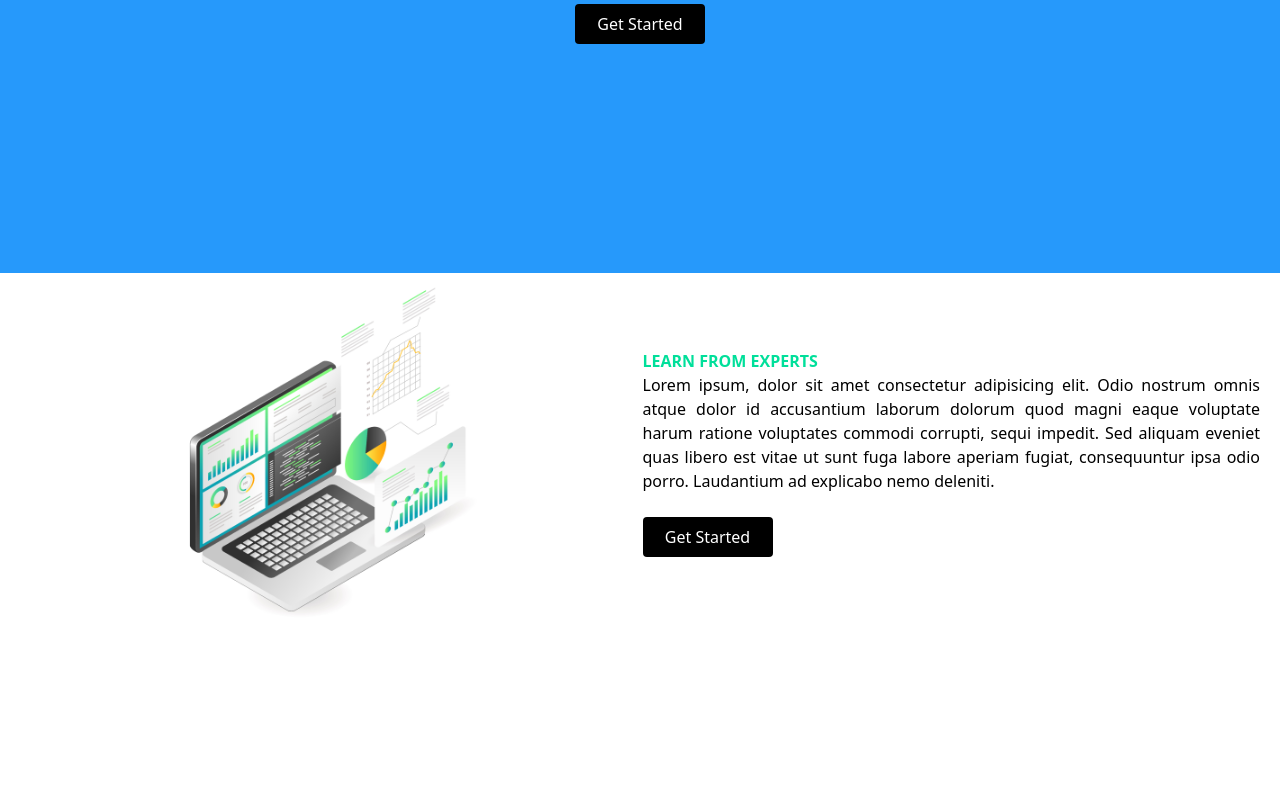
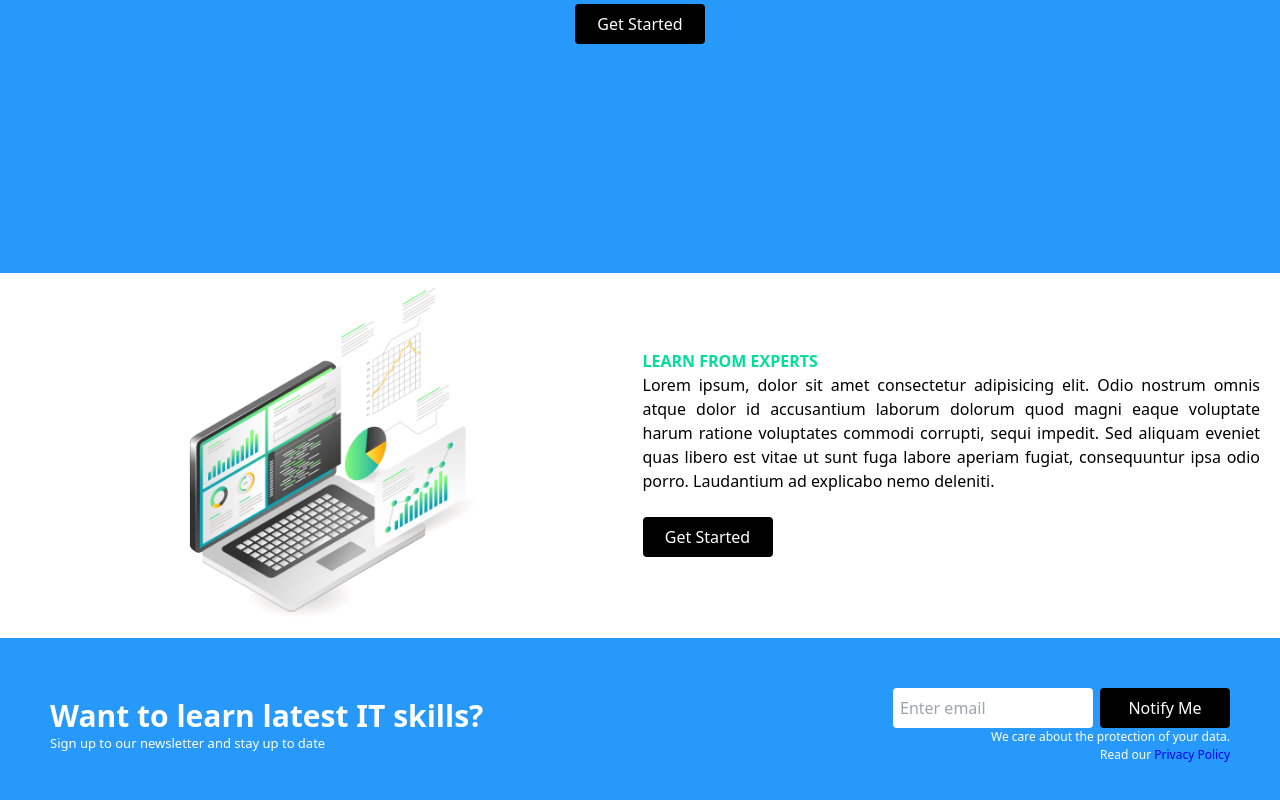
Before and after one commit to sudeepSubedi01/Company-Website, a React (Vite) app: page / in a window 1280 px wide. Shown: the part 502-1302 px from the top of the page. Before the commit the page ends 1135 px from the top, so only its background shows below. Built offline with nearby package versions, Linux system fonts and the light colour scheme.

Commit message:
newsletter complete

```diff
--- a/src/App.jsx
+++ b/src/App.jsx
@@ -2,6 +2,7 @@ import './App.css'
 import Banner from './components/Banner.jsx'
 import Header from './components/Header.jsx'
 import Experts from './components/Experts.jsx'
+import Newsletter from './components/Newsletter.jsx'
 
 function App() {
 
@@ -10,6 +11,7 @@ function App() {
       <Header/>
       <Banner/>
       <Experts/>
+      <Newsletter/>
     </>
   )
 }
--- a/src/components/Banner.jsx
+++ b/src/components/Banner.jsx
@@ -18,7 +18,7 @@ const Banner = () => {
               loop
             /></div>
         </div>
-        <Button/>
+        <Button btnTxt={'Get Started'}/>
 
       </div>
     </div>
--- a/src/components/Button.jsx
+++ b/src/components/Button.jsx
@@ -1,9 +1,9 @@
 import React from 'react'
 
-const Button = () => {
+const Button = ({btnTxt}) => {
   return (
     <div>
-      <button className='bg-black rounded text-[white] h-[40px] w-[130px]'>Get Started</button>
+      <button className='bg-black rounded text-[white] h-[40px] w-[130px]'>{btnTxt}</button>
     </div>
   )
 }
--- a/src/components/Experts.jsx
+++ b/src/components/Experts.jsx
@@ -15,7 +15,7 @@ const Experts = () => {
             Lorem ipsum, dolor sit amet consectetur adipisicing elit. Odio nostrum omnis atque dolor id accusantium laborum dolorum quod magni eaque voluptate harum ratione voluptates commodi corrupti, sequi impedit. Sed aliquam eveniet quas libero est vitae ut sunt fuga labore aperiam fugiat, consequuntur ipsa odio porro. Laudantium ad explicabo nemo deleniti.
           </p>
           <br />
-          <Button/>
+          <Button btnTxt={'Get Started'}/>
         </div>
       </div>
       </div>
--- /dev/null
+++ b/src/components/Newsletter.jsx
@@ -0,0 +1,27 @@
+import React from 'react'
+import Button from './Button'
+
+const Newsletter = () => {
+  return (
+    <div className='mt-[5px] bg-[#2699fb] p-[50px]  w-full '>
+      <div className='max-w-[1240px] m-auto md:grid grid-cols-2'>
+        <div className='text-[white] flex flex-col justify-center'>
+          <div className='text-2xl md:text-3xl font-bold duration-700'> Want to learn latest IT skills?</div>
+          <div className='text-[13px]'>Sign up to our newsletter and stay up to date</div>
+        </div>
+        <div className='flex flex-col md:items-end justify-center'>
+          <div className='flex'>
+            <input type="email" placeholder='Enter email' className='mr-[7px] p-[7px] w-[200px] rounded'/>
+            <Button btnTxt={'Notify Me'}/>
+          </div>
+          <div className='flex flex-col md:items-end text-[white] text-[12px]'>
+            <span>We care about the protection of your data.</span>
+            <span>Read our <a href="#" className='text-[blue] '>Privacy Policy</a></span>
+          </div>
+        </div>
+      </div>
+      </div>
+  )
+}
+
+export default Newsletter
```
